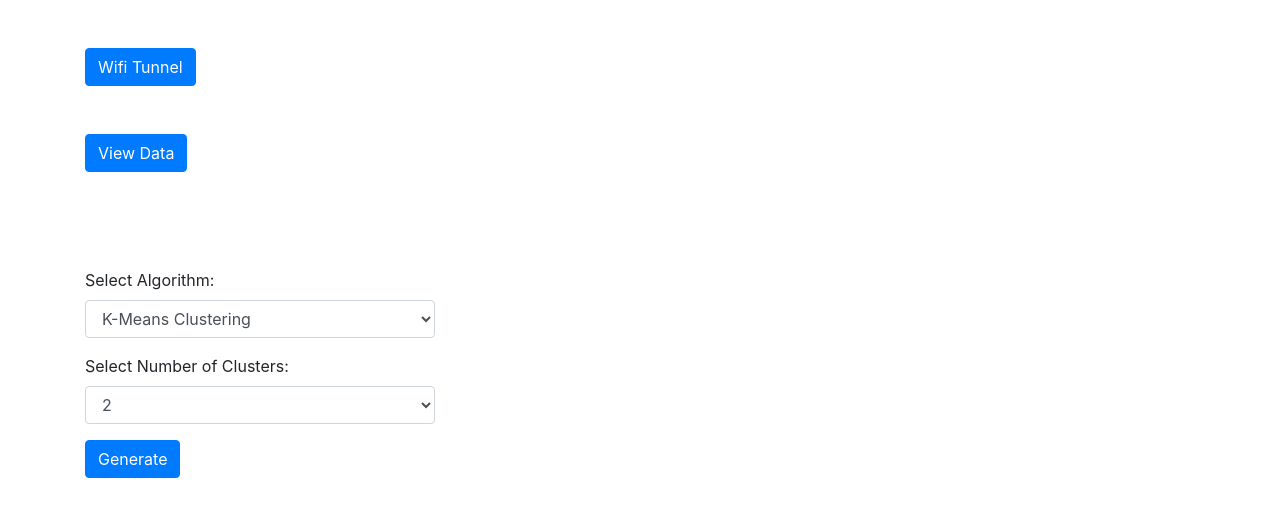
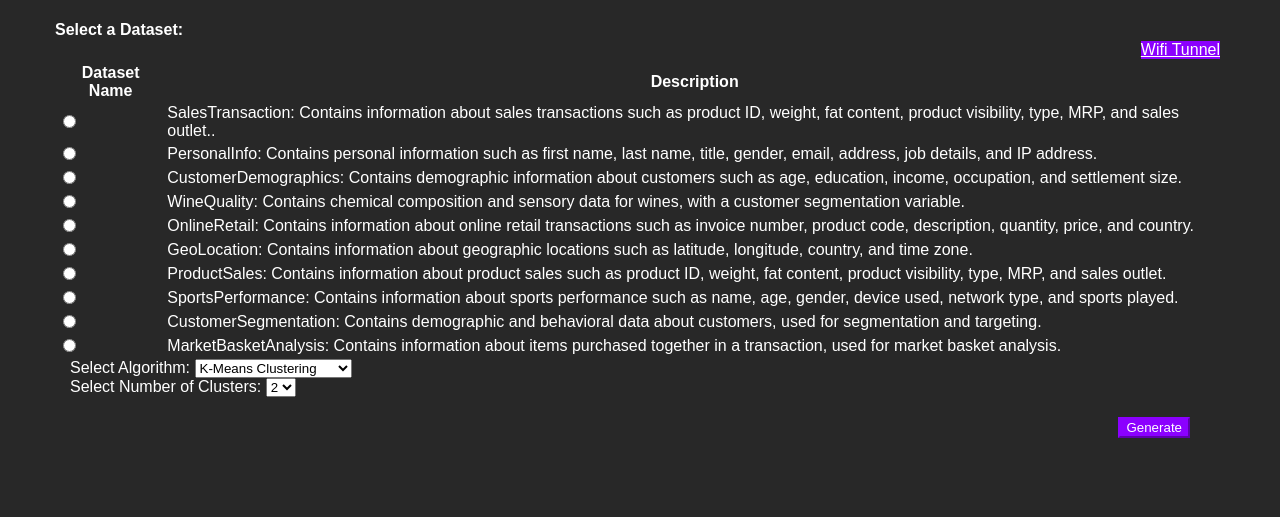
Before and after one commit to ay1-1sh/Market-Segmentation, a Flask app: page / in a window 1280 px wide. Shown: the top 517 px of the page. Run offline with Flask 3, Linux system fonts and the light colour scheme; some libraries are stand-ins or nearby versions.

Commit message:
edited finalized v.0.0.2

```diff
--- a/app.py
+++ b/app.py
@@ -6,6 +6,26 @@ import matplotlib.pyplot as plt
 from io import BytesIO
 import base64
 import os
+
+from datetime import datetime
+from reportlab.lib.pagesizes import A4
+from reportlab.lib.units import cm
+from reportlab.lib import colors
+from reportlab.pdfgen import canvas
+from reportlab.platypus import SimpleDocTemplate, Paragraph, Table, Image
+from reportlab.lib.styles import getSampleStyleSheet, ParagraphStyle
+from reportlab.lib.pagesizes import A4
+from reportlab.lib.units import cm
+from reportlab.pdfgen import canvas
+from reportlab.lib import colors
+from datetime import datetime
+from datetime import datetime
+from reportlab.lib.pagesizes import A4
+from reportlab.lib.units import cm
+from reportlab.lib import colors
+from reportlab.pdfgen import canvas
+from reportlab.platypus import SimpleDocTemplate, Paragraph, Table, Image
+from reportlab.lib.styles import getSampleStyleSheet, ParagraphStyle
 
 
 app = Flask(__name__)
@@ -23,16 +43,7 @@ def wifi_tunneling():
     return render_template('wifi_tunneling.html')
 
 
-# Route for displaying the dataset
-@app.route('/data-show')
-def data_show():
-    # Load dataset from file or database
-    dataset = pd.read_csv('datasets/segmentation data.csv')
-    # Get feature names
-    feature_names = dataset.columns.tolist()
-    # Convert dataset to HTML table
-    table_html = dataset.to_html(index=False)
-    return render_template('data_show.html', table_html=table_html, feature_names=feature_names)
+
 
 
 # Route for generating and displaying clustering results
@@ -43,8 +54,33 @@ def generate_clusters():
         num_clusters = int(request.form['num_clusters'])
         algo_type = request.form['algo_type']
 
-        # Load dataset from file or database
-        dataset = pd.read_csv('datasets/segmentation data.csv')
+        print("--GOT ALGO--")
+        dataset_selection = request.form['dataset']
+        print("--GOT DATASET--")
+
+        # Determine dataset selection and load dataset
+        if dataset_selection == 'dataset1':
+            dataset = pd.read_csv('datasets/Sales Transaction.csv')
+        elif dataset_selection == 'dataset2':
+            dataset = pd.read_csv('datasets/Personal Info.csv')
+        elif dataset_selection == 'dataset3':
+            dataset = pd.read_csv('datasets/Customer Demographics.csv')
+        elif dataset_selection == 'dataset4':
+            dataset = pd.read_csv('datasets/Wine Quality.csv')
+        elif dataset_selection == 'dataset5':
+            dataset = pd.read_csv('datasets/online retail.csv')
+        elif dataset_selection == 'dataset6':
+            dataset = pd.read_csv('datasets/geolocation.csv')
+        elif dataset_selection == 'dataset7':
+            dataset = pd.read_csv('datasets/Product Sales.csv')
+        elif dataset_selection == 'dataset8':
+            dataset = pd.read_csv('datasets/Sports Performance.csv')
+        elif dataset_selection == 'dataset9':
+            dataset = pd.read_csv('datasets/Customer-Segmentation.csv')
+        elif dataset_selection == 'dataset10':
+            dataset = pd.read_csv('dataset7.csv')
+        else :
+            return render_template('error.html')
 
         # Identify and remove non-numeric columns
         non_numeric_columns = []
@@ -93,11 +129,6 @@ def generate_clusters():
                     plot_path = os.path.join(plot_dir, plot_file)
                     plt.savefig(plot_path, format='png')
                     plt.close(fig)
-                    # Encode plot image to base64 for embedding in HTML
-                    image_names.append(plot_file)
-
-
-
             # Return results HTML
             return render_template('result.html', image_names=image_names, feature_names=feature_names,feature_names_a=feature_names_a  ,table_html=table_html)
 
@@ -115,6 +146,5 @@ def generate_clusters():
 
 
 
-
 if __name__ == '__main__':
     app.run()
--- a/templates/index.html
+++ b/templates/index.html
@@ -1,37 +1,138 @@
 <!DOCTYPE html>
 <html>
 <head>
-	<title>My App</title>
-	<meta charset="UTF-8">
-	<meta name="viewport" content="width=device-width, initial-scale=1">
-	<!-- Include Bootstrap CSS -->
-	<link rel="stylesheet" href="https://maxcdn.bootstrapcdn.com/bootstrap/4.5.2/css/bootstrap.min.css">
-	<!-- Include jQuery library -->
-	<script src="https://ajax.googleapis.com/ajax/libs/jquery/3.5.1/jquery.min.js"></script>
-	<!-- Include Bootstrap JS -->
-	<script src="https://maxcdn.bootstrapcdn.com/bootstrap/4.5.2/js/bootstrap.min.js"></script>
+    <title>My App</title>
+    <meta charset="UTF-8">
+    <meta name="viewport" content="width=device-width, initial-scale=1">
+<style>
+    body {
+        background-color: #282828;
+        color: #fff;
+        font-family: Arial, sans-serif;
+        font-size: 16px;
+    }
+
+    .container {
+        max-width: 1200px;
+        margin: 0 auto;
+        padding: 0 15px;
+    }
+
+    .btn-primary {
+        background-color: #8b00ff;
+        border-color: #8b00ff;
+        color: #fff;
+        margin-top: 20px;
+        margin-right: 20px;
+        float: right;
+        transition: background-color 0.2s ease, border-color 0.2s ease;
+    }
+
+    .btn-primary:hover {
+        background-color: #fff;
+        border-color: #8b00ff;
+        color: #8b00ff;
+    }
+
+    #datasets-container {
+        float: left;
+        width: 50%;
+    }
+
+    .dataset-table {
+        margin-top: 20px;
+        width: 100%;
+        border-collapse: collapse;
+    }
+
+    .dataset-table th,
+    .dataset-table td {
+        padding: 10px;
+        text-align: left;
+        border-bottom: 1px solid #fff;
+    }
+
+    #wifi-tunnel-btn {
+        float: left;
+        margin-top: 20px;
+    }
+</style>
+
 </head>
 <body>
+
 	<div class="container mt-5">
 		<!-- Wifi tunnel section -->
 		<div class="row mb-5">
 			<div class="col-md-4">
-				<button class="btn btn-primary" onclick="wifiTunnel()">Wifi Tunnel</button>
+				<a href="{{ url_for('wifi_tunneling') }}" class="btn btn-primary">Wifi Tunnel</a>
 			</div>
 		</div>
-		<!-- View data section -->
+        <div class="container mt-5">
+		<!-- Dataset selection section -->
+         <form method="POST" action="{{ url_for('generate_clusters') }}">
 		<div class="row mb-5">
 			<div class="col-md-4">
-				<a href="{{ url_for('data_show') }}" class="btn btn-primary">View Data</a>
-			</div>
-		</div>
+				<h4>Select a Dataset:</h4>
+				<table class="table">
+					<thead>
+						<tr>
+							<th>Dataset Name</th>
+							<th>Description</th>
+						</tr>
+					</thead>
+					<tbody>
+						<tr>
+							<td><input type="radio" name="dataset" value="dataset1" id="dataset1"></td>
+							<td>SalesTransaction: Contains information about sales transactions such as product ID, weight, fat content, product visibility, type, MRP, and sales outlet..</td>
+						</tr>
+						<tr>
+							<td><input type="radio" name="dataset" value="dataset2" id="dataset2"></td>
+							<td>PersonalInfo: Contains personal information such as first name, last name, title, gender, email, address, job details, and IP address.</td>
+						</tr>
+						<tr>
+							<td><input type="radio" name="dataset" value="dataset3" id="dataset3"></td>
+							<td>CustomerDemographics: Contains demographic information about customers such as age, education, income, occupation, and settlement size.</td>
+						</tr>
+						<tr>
+							<td><input type="radio" name="dataset" value="dataset4" id="dataset4"></td>
+							<td>WineQuality: Contains chemical composition and sensory data for wines, with a customer segmentation variable.</td>
+						</tr>
+						<tr>
+							<td><input type="radio" name="dataset" value="dataset5" id="dataset5"></td>
+							<td>OnlineRetail: Contains information about online retail transactions such as invoice number, product code, description, quantity, price, and country.</td>
+						</tr>
+						<tr>
+							<td><input type="radio" name="dataset" value="dataset6" id="dataset6"></td>
+							<td>GeoLocation: Contains information about geographic locations such as latitude, longitude, country, and time zone.</td>
+						</tr>
+						<tr>
+							<td><input type="radio" name="dataset" value="dataset7" id="dataset7"></td>
+							<td>ProductSales: Contains information about product sales such as product ID, weight, fat content, product visibility, type, MRP, and sales outlet.</td>
+						</tr>
+                        <tr>
+							<td><input type="radio" name="dataset" value="dataset8" id="dataset8"></td>
+							<td>SportsPerformance: Contains information about sports performance such as name, age, gender, device used, network type, and sports played.</td>
+						</tr>
+                        <tr>
+							<td><input type="radio" name="dataset" value="dataset9" id="dataset9"></td>
+							<td>CustomerSegmentation: Contains demographic and behavioral data about customers, used for segmentation and targeting.</td>
+						</tr>
+                        <tr>
+							<td><input type="radio" name="dataset" value="dataset10" id="dataset10"></td>
+							<td>MarketBasketAnalysis: Contains information about items purchased together in a transaction, used for market basket analysis.</td>
+						</tr>
+
+                    </tbody>
+                </table>
+            </div>
 		<!-- Clustering section -->
 		<div class="row">
 			<div class="container mt-5">
 		<!-- Clustering section -->
 		<div class="row">
 			<div class="col-md-4">
-				<form method="POST" action="{{ url_for('generate_clusters') }}">
+
 					<div class="form-group">
 						<label for="algoSelect">Select Algorithm:</label>
 						<select class="form-control" id="algoSelect" name="algo_type">
@@ -49,19 +150,18 @@
 						</select>
 					</div>
 					<button type="submit" class="btn btn-primary">Generate</button>
-				</form>
+
 			</div>
 		</div>
+
             </div>
+
         </div>
-	</div>
+	</div></form>
+        </div>
+    </div>
+
 	<script>
-		// Function to handle wifi tunnel button click
-		function wifiTunnel() {
-			// TODO: Add code to perform wifi tunneling and collect form input
-			alert('Performing wifi tunneling and collecting form input...');
-		}
-
 		// Function to handle clustering generation button click
 		function generate() {
     var algo = $('#algoSelect').val();
```
Also changed, not shown: 1 other file.
